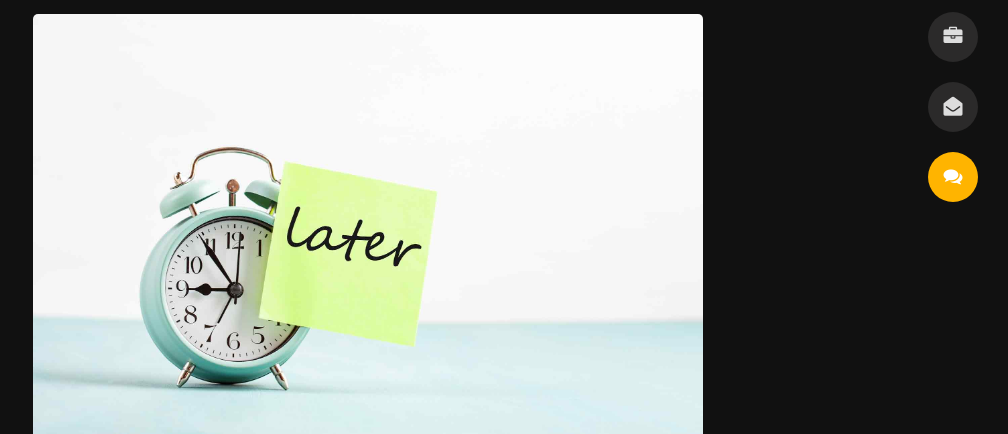
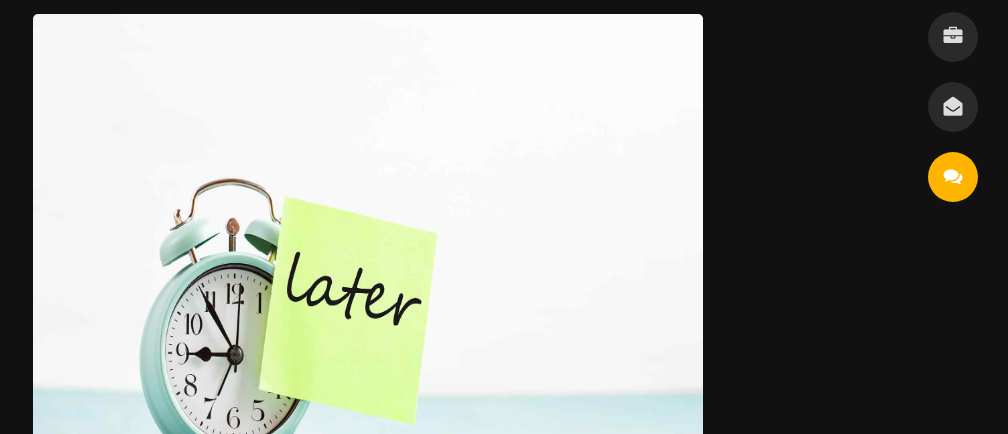
Before and after one commit to RavellV/ravellv.github.io, a plain HTML site: page blog-post.html in a window 1280 px wide. Shown: the part 363-797 px from the top of the page, without its empty margins (272-1280 px from the left). Drawn offline with nearby package versions, Linux system fonts and the light colour scheme.

Commit message:
Update blog-post.html

```diff
--- a/blog-post.html
+++ b/blog-post.html
@@ -102,7 +102,7 @@
                       <!-- Meta Ends -->
                 <!-- Article Content Starts -->
                 <h1 class="text-uppercase text-capitalize">How to Stop Procrastinating and Finally Get your Life Back</h1>
-                <img src="/img/procrastination.jpg" class="img-fluid" alt="Blog image"/>
+                <img src="/img/procrastination.jpg" class="img-fluid" alt="Blog image" style="width:895px;height:552px;"/>
                 <div class="blog-excerpt open-sans-font pb-5">
                     <p>No matter how well organized you are, you probably experienced a moment in your life, when you had to work on a project that was due the next week, but you didn’t end up working on it until the very last moment. Hey, no judgement here,
                         I’ve definitely been there. Procrastination is a real problem and it isn’t very new either. The Greek philosopher Aristotle actually described a very similar phenomenon: Akrasia, the state of mind in which someone acts against their better
```
